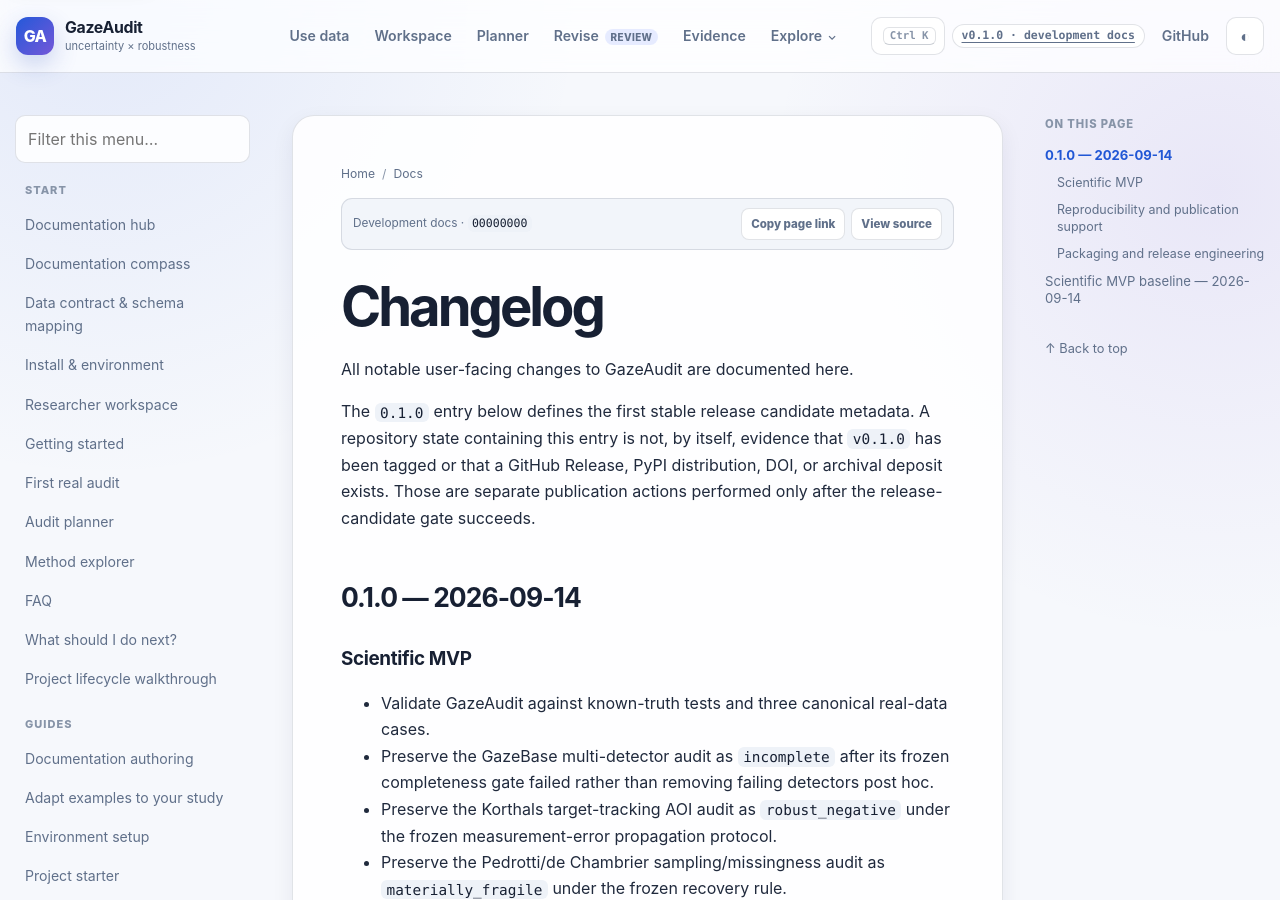
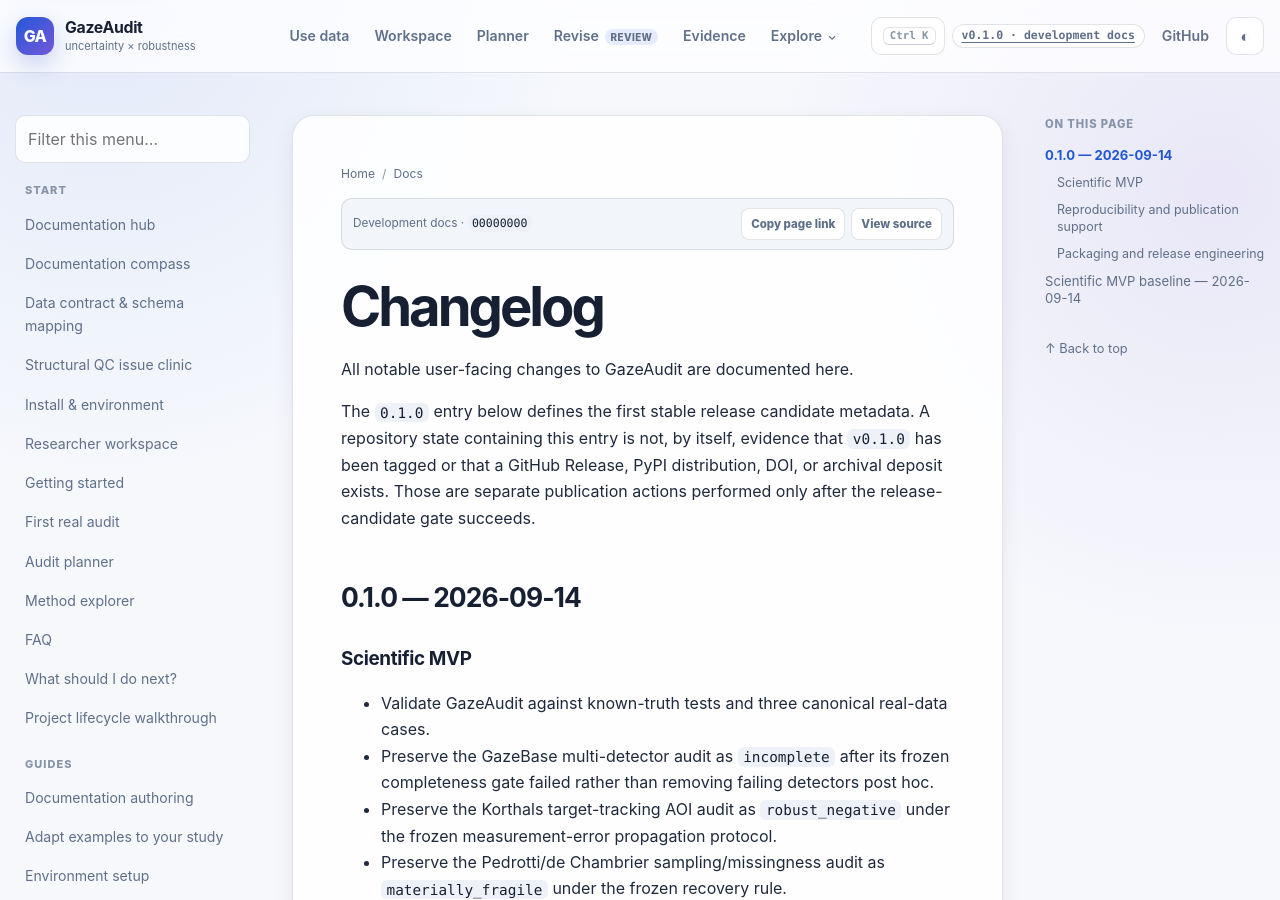
Before and after one commit to stefanosbalaskas/GazeAudit, a Jekyll site: the page built from CHANGELOG.md, in a window 1280 px wide and 900 px high. Built offline with Jekyll 4.4.1, drawn with Linux system fonts in a browser that asks for light colours; our own code applies the rules of GitHub Pages for plain Markdown files.

Commit message:
docs: wire structural QC clinic into shared navigation

```diff
--- a/_layouts/default.html
+++ b/_layouts/default.html
@@ -60,6 +60,7 @@
   {% if page.page_type == 'planner' %}<link rel="stylesheet" href="{{ '/assets/css/planner.css' | relative_url }}">{% endif %}
   {% if page.page_type == 'example-catalog' %}<link rel="stylesheet" href="{{ '/assets/css/example-catalog.css' | relative_url }}">{% endif %}
   {% if page.page_type == 'data-contract' %}<link rel="stylesheet" href="{{ '/assets/css/data-contract.css' | relative_url }}">{% endif %}
+  {% if page.page_type == 'qc-issue-clinic' %}<link rel="stylesheet" href="{{ '/assets/css/qc-issue-clinic.css' | relative_url }}">{% endif %}
   <script>
     (function () {
       try {
@@ -96,6 +97,7 @@
               <a href="{{ '/docs/' | relative_url }}">Documentation</a>
               <a href="{{ '/docs/documentation-map/' | relative_url }}">Documentation compass</a>
               <a href="{{ '/docs/data-contract/' | relative_url }}">Data contract</a>
+              <a href="{{ '/docs/reference/qc-issue-clinic/' | relative_url }}">QC issue clinic</a>
               <a href="{{ '/docs/install/' | relative_url }}">Install & environment</a>
               <a href="{{ '/docs/guides/' | relative_url }}">Guides</a>
               <a href="{{ '/docs/examples/' | relative_url }}">Examples</a>
@@ -199,6 +201,7 @@
             <a href="{{ '/docs/' | relative_url }}">Documentation hub</a>
             <a href="{{ '/docs/documentation-map/' | relative_url }}">Documentation compass</a>
             <a href="{{ '/docs/data-contract/' | relative_url }}">Data contract & schema mapping</a>
+            <a href="{{ '/docs/reference/qc-issue-clinic/' | relative_url }}">Structural QC issue clinic</a>
             <a href="{{ '/docs/install/' | relative_url }}">Install & environment</a>
             <a href="{{ '/docs/workspace/' | relative_url }}">Researcher workspace</a>
             <a href="{{ '/docs/getting-started/' | relative_url }}">Getting started</a>
@@ -219,6 +222,7 @@
             <a href="{{ '/docs/guides/map-your-table/' | relative_url }}">Map your table</a>
             <a href="{{ '/docs/guides/data-mapping-provenance/' | relative_url }}">Data mapping provenance</a>
             <a href="{{ '/docs/guides/data-onboarding/' | relative_url }}">Data onboarding</a>
+            <a href="{{ '/docs/guides/structural-qc-triage/' | relative_url }}">Structural QC triage</a>
             <a href="{{ '/docs/guides/analysis-readiness/' | relative_url }}">Analysis readiness</a>
             <a href="{{ '/docs/guides/aoi-uncertainty/' | relative_url }}">AOI uncertainty</a>
             <a href="{{ '/docs/guides/specification-space/' | relative_url }}">Specification spaces</a>
@@ -234,6 +238,7 @@
             <a href="{{ '/docs/examples/first-real-audit/' | relative_url }}">First real audit example</a>
             <a href="{{ '/docs/examples/data-contract-valid-invalid/' | relative_url }}">Data contract cases</a>
             <a href="{{ '/docs/examples/data-mapping-change-audit/' | relative_url }}">Mapping change audit</a>
+            <a href="{{ '/docs/examples/all-structural-qc-issues/' | relative_url }}">All structural QC issues</a>
             <a href="{{ '/docs/examples/study-preflight/' | relative_url }}">Study preflight</a>
             <a href="{{ '/docs/examples/end-to-end-robustness/' | relative_url }}">End-to-end robustness</a>
             <a href="{{ '/docs/examples/decision-to-report/' | relative_url }}">Decision-to-report example</a>
@@ -373,5 +378,6 @@
   {% if page.page_type == 'planner' %}<script src="{{ '/assets/js/planner.js' | relative_url }}" defer></script>{% endif %}
   {% if page.page_type == 'example-catalog' %}<script src="{{ '/assets/js/example-catalog.js' | relative_url }}" defer></script>{% endif %}
   {% if page.page_type == 'data-contract' %}<script src="{{ '/assets/js/data-contract.js' | relative_url }}" defer></script>{% endif %}
+  {% if page.page_type == 'qc-issue-clinic' %}<script src="{{ '/assets/js/qc-issue-clinic.js' | relative_url }}" defer></script>{% endif %}
 </body>
 </html>
```
